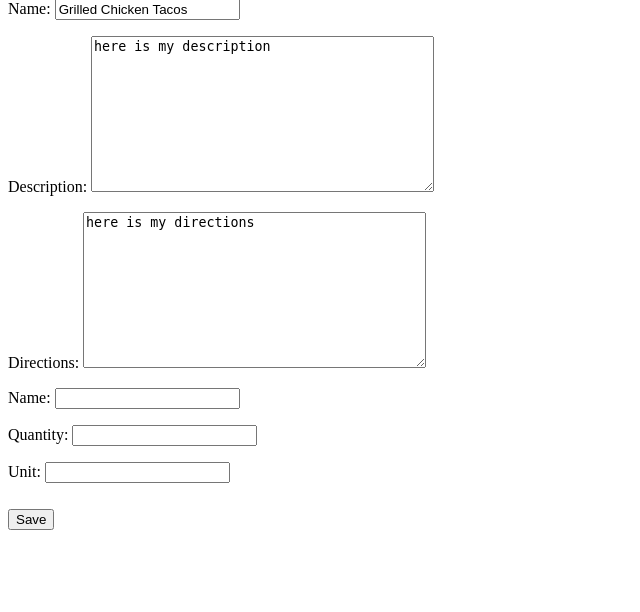
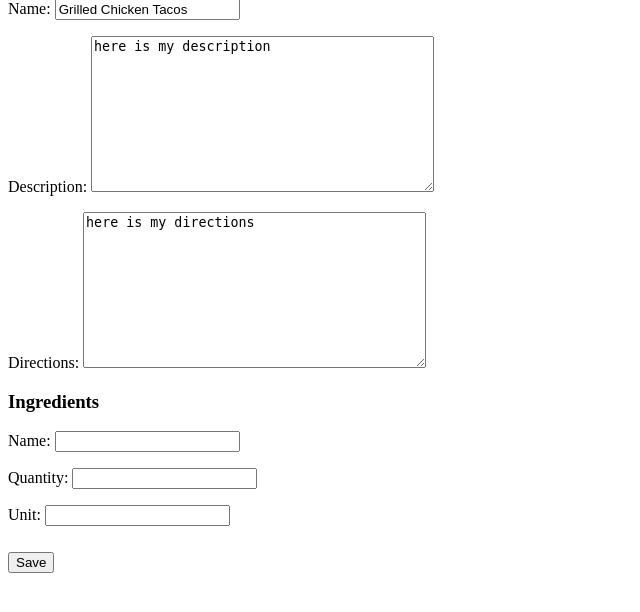
Before and after one commit to punithmadaiahkumar/try-django, a Django app: page /pantry/recipes/1/edit/ in a window 1280 px wide. Shown: the part 132-744 px from the top of the page, without its empty margins (0-640 px from the left). Run offline with Django 3.2, Linux system fonts and the light colour scheme; a user stored in the database is signed in; data comes from the database, SQL or seed files in the repository.

Commit message:
Django 2 Forms, 1 View

```diff
--- a/templates/recipes/create-update.html
+++ b/templates/recipes/create-update.html
@@ -14,6 +14,7 @@
         {{ form.as_p }}
 
         {% if form_2 %}
+        <h3>Ingredients</h3>
         {{ form_2.as_p }}
         {% endif %}
         <button style='margin-top:10px;' type='submit' >Save</button>
```
